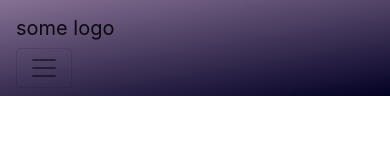
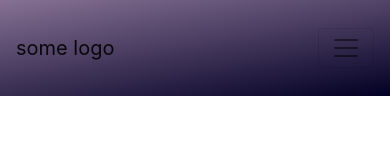
Before and after one commit to aidanakad/resume, a React (Create React App) app: page / in a window 390 px wide. Shown: the top 160 px of the page. Built offline with nearby package versions, Linux system fonts and the light colour scheme.

Commit message:
fixed styles in nav bar for phone adaptation

```diff
--- a/src/components/NavBar.js
+++ b/src/components/NavBar.js
@@ -1,28 +1,24 @@
 import React from 'react';
 import {NavLink} from 'react-router-dom'
-import {Navbar, Nav, Container, Row, Col} from 'react-bootstrap'
+import {Navbar, Nav, Container} from 'react-bootstrap'
 import style from './nav.module.css'
 
 export default function Navigation() {
   return (
       <Navbar fixed="top" collapseOnSelect expand= 'lg' variante="dark" className={style.nav} mr='auto'>
-        <Container>
-          <Row>
-            <Col xs={6} md={12}>
+        <Container fluid="md">
               <Navbar.Brand href="/">
             some logo
               </Navbar.Brand>
               <Navbar.Toggle aria-controls="responsive-navbar-nav" />
               <Navbar.Collapse id="responsive-navbar-nav">
-                <Nav className={style.navBar} className = ' justify-content-end'>
+                <Nav className={style.navBar}>
                   <NavLink className={style.navlink} activeClassName={style.activeLink} exact to="/">About</NavLink>
                   <NavLink className={style.navlink} activeClassName={style.activeLink} to="/experience">Experience</NavLink>
                   <NavLink className={style.navlink} activeClassName={style.activeLink} to="/portfolio">Portfolio</NavLink>
                   <NavLink className={style.navlink} activeClassName={style.activeLink} to="/contact">Contact</NavLink>
                 </Nav>
               </Navbar.Collapse>
-            </Col>
-          </Row>
         </Container>
       </Navbar>
 
--- a/src/components/nav.module.css
+++ b/src/components/nav.module.css
@@ -1,7 +1,7 @@
 @import '../vars.css';
 
 .nav{
-    height: 96px;
+    min-height: 96px;
     font-size: 19px;
     background: rgb(2,0,36);
     background: linear-gradient(351deg, rgba(2,0,36,1) 0%, rgba(134,113,148,1) 100%, rgba(0,212,255,1) 100%);
@@ -26,5 +26,5 @@
 
 .navlink:hover{
     color: var(--link-color);
-    transform: scale(1.2);
+    transform: scale(1.1);
 }
```
Also changed, not shown: 1 other file (tests, documents, lock files or other folders).
